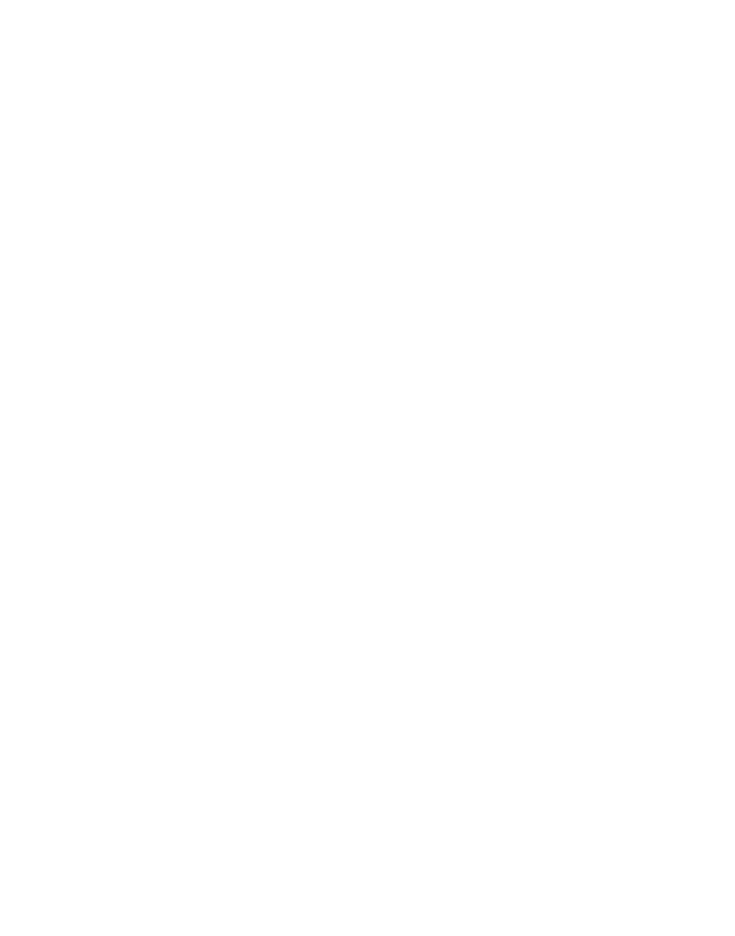
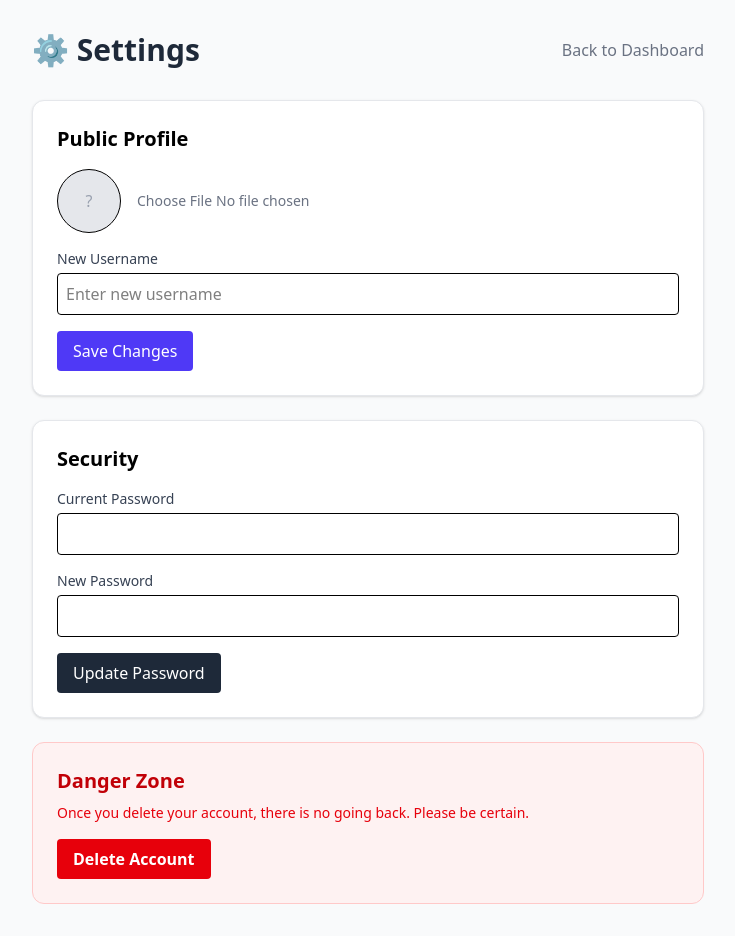
Before and after one commit to SanithuM/universe, a React (Vite) app in the folder client/: page /settings in a window 1280 px wide. Before the commit this address had no page. Shown: the whole page, without its empty margins (272-1007 px from the left). Before the commit the page ends 800 px from the top, so only its background shows below. Built offline with nearby package versions, Linux system fonts and the light colour scheme.

Commit message:
feat: Add Settings page with profile update, password change, and account deletion features

```diff
--- a/client/src/App.jsx
+++ b/client/src/App.jsx
@@ -19,6 +19,7 @@
 import Register from './pages/Register';
 import Groups from './pages/Groups';
 import GroupRoom from './pages/GroupRoom';
+import Settings from './pages/Settings';
 
 // 1. Create a "LandingPage" component to group all marketing sections
 const LandingPage = () => {
@@ -67,6 +68,9 @@
         {/* Route 7: Specific Group Room (http://localhost:5173/groups/:id) */}
         <Route path="/groups/:id" element={<GroupRoom />} />
 
+        {/* Route 8: Settings Page (http://localhost:5173/settings) */}
+        <Route path="/settings" element={<Settings />} />
+
       </Routes>
     </Router>
   );
--- /dev/null
+++ b/client/src/pages/Settings.jsx
@@ -0,0 +1,174 @@
+import { useState, useEffect } from 'react';
+import { useNavigate } from 'react-router-dom';
+import api from '../api/axios';
+
+const Settings = () => {
+    const navigate = useNavigate();
+    const [user, setUser] = useState({ username: '', email: '', profilePic: '' });
+    const [loading, setLoading] = useState(true);
+
+    // Password State
+    const [passwords, setPasswords] = useState({ current: '', new: '' });
+
+    // Feedback Messages
+    const [message, setMessage] = useState({ type: '', text: '' });
+
+    // 1. Fetch Current User Data
+    useEffect(() => {
+        const fetchUser = async () => {
+            try {
+                setLoading(false);
+            } catch (err) {
+                setLoading(false);
+            }
+        };
+        fetchUser();
+    }, []);
+
+    // 2. Handle File Upload (Convert to Base64)
+    const handleImageUpload = (e) => {
+        const file = e.target.files[0];
+        if (file) {
+            const reader = new FileReader();
+            reader.onloadend = () => {
+                setUser({ ...user, profilePic: reader.result });
+            };
+            reader.readAsDataURL(file);
+        }
+    };
+
+    // 3. Save Profile Changes
+    const handleUpdateProfile = async (e) => {
+        e.preventDefault();
+        try {
+            await api.put('/auth/update', {
+                username: user.username,
+                profilePic: user.profilePic
+            });
+            setMessage({ type: 'success', text: 'Profile updated successfully!' });
+        } catch (err) {
+            setMessage({ type: 'error', text: 'Failed to update profile.' });
+        }
+    };
+
+    // 4. Change Password
+    const handleChangePassword = async (e) => {
+        e.preventDefault();
+        try {
+            await api.put('/auth/change-password', {
+                currentPassword: passwords.current,
+                newPassword: passwords.new
+            });
+            setMessage({ type: 'success', text: 'Password changed successfully!' });
+            setPasswords({ current: '', new: '' });
+        } catch (err) {
+            setMessage({ type: 'error', text: err.response?.data || 'Failed to change password' });
+        }
+    };
+
+    // 5. Delete Account
+    const handleDeleteAccount = async () => {
+        if (window.confirm("Are you sure? This action cannot be undone!")) {
+            try {
+                await api.delete('/auth/delete');
+                localStorage.removeItem('token');
+                navigate('/');
+            } catch (err) {
+                alert("Failed to delete account");
+            }
+        }
+    };
+
+    return (
+        <div className="min-h-screen bg-gray-50 p-8">
+            <div className="max-w-2xl mx-auto">
+                <div className="flex justify-between items-center mb-8">
+                    <h1 className="text-3xl font-bold text-gray-800">⚙️ Settings</h1>
+                    <button onClick={() => navigate('/app')} className="text-gray-500 hover:text-indigo-600">Back to Dashboard</button>
+                </div>
+
+                {message.text && (
+                    <div className={`p-4 mb-6 rounded-lg ${message.type === 'success' ? 'bg-green-100 text-green-700' : 'bg-red-100 text-red-700'}`}>
+                        {message.text}
+                    </div>
+                )}
+
+                {/* SECTION 1: Public Profile */}
+                <div className="bg-white rounded-xl shadow-sm border border-gray-200 p-6 mb-6">
+                    <h2 className="text-xl font-bold mb-4">Public Profile</h2>
+                    <form onSubmit={handleUpdateProfile} className="space-y-4">
+
+                        {/* Profile Image Preview */}
+                        <div className="flex items-center gap-4">
+                            <div className="w-16 h-16 rounded-full bg-gray-200 overflow-hidden border">
+                                {user.profilePic ? (
+                                    <img src={user.profilePic} alt="Profile" className="w-full h-full object-cover" />
+                                ) : (
+                                    <div className="w-full h-full flex items-center justify-center text-gray-400">?</div>
+                                )}
+                            </div>
+                            <input type="file" onChange={handleImageUpload} className="text-sm text-gray-500" />
+                        </div>
+
+                        <div>
+                            <label className="block text-sm font-medium text-gray-700">New Username</label>
+                            <input
+                                type="text"
+                                className="w-full p-2 border rounded mt-1"
+                                placeholder="Enter new username"
+                                value={user.username}
+                                onChange={(e) => setUser({ ...user, username: e.target.value })}
+                            />
+                        </div>
+                        <button type="submit" className="px-4 py-2 bg-indigo-600 text-white rounded hover:bg-indigo-700">
+                            Save Changes
+                        </button>
+                    </form>
+                </div>
+
+                {/* SECTION 2: Security */}
+                <div className="bg-white rounded-xl shadow-sm border border-gray-200 p-6 mb-6">
+                    <h2 className="text-xl font-bold mb-4">Security</h2>
+                    <form onSubmit={handleChangePassword} className="space-y-4">
+                        <div>
+                            <label className="block text-sm font-medium text-gray-700">Current Password</label>
+                            <input
+                                type="password"
+                                className="w-full p-2 border rounded mt-1"
+                                value={passwords.current}
+                                onChange={(e) => setPasswords({ ...passwords, current: e.target.value })}
+                            />
+                        </div>
+                        <div>
+                            <label className="block text-sm font-medium text-gray-700">New Password</label>
+                            <input
+                                type="password"
+                                className="w-full p-2 border rounded mt-1"
+                                value={passwords.new}
+                                onChange={(e) => setPasswords({ ...passwords, new: e.target.value })}
+                            />
+                        </div>
+                        <button type="submit" className="px-4 py-2 bg-gray-800 text-white rounded hover:bg-gray-900">
+                            Update Password
+                        </button>
+                    </form>
+                </div>
+
+                {/* SECTION 3: Danger Zone */}
+                <div className="bg-red-50 rounded-xl border border-red-200 p-6">
+                    <h2 className="text-xl font-bold text-red-700 mb-2">Danger Zone</h2>
+                    <p className="text-red-600 text-sm mb-4">Once you delete your account, there is no going back. Please be certain.</p>
+                    <button
+                        onClick={handleDeleteAccount}
+                        className="px-4 py-2 bg-red-600 text-white rounded hover:bg-red-700 font-bold"
+                    >
+                        Delete Account
+                    </button>
+                </div>
+
+            </div>
+        </div>
+    );
+};
+
+export default Settings;
--- a/client/src/pages/UserDashboard.jsx
+++ b/client/src/pages/UserDashboard.jsx
@@ -69,8 +69,9 @@
         <div className="flex-1 overflow-y-auto px-1 py-2 space-y-0.5">
           <SidebarItem icon="🔍" label="Search" />
           <SidebarItem icon="🕒" label="Updates" />
+          <div onClick={() => navigate('/settings')}>
           <SidebarItem icon="⚙️" label="Settings" />
-
+          </div>
           {/* Trigger Add Task Modal */}
           <div onClick={() => setShowAddForm(true)}>
             <SidebarItem icon="➕" label="Add New Task" />
```
Also changed, not shown: 2 other files (tests, documents, lock files or other folders).
